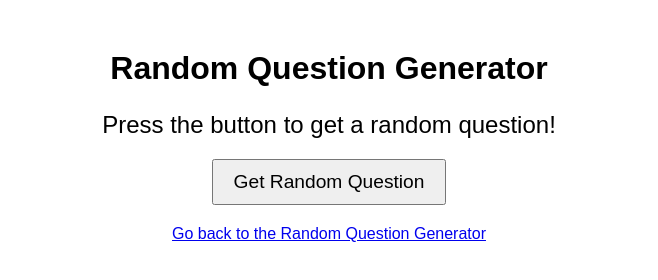
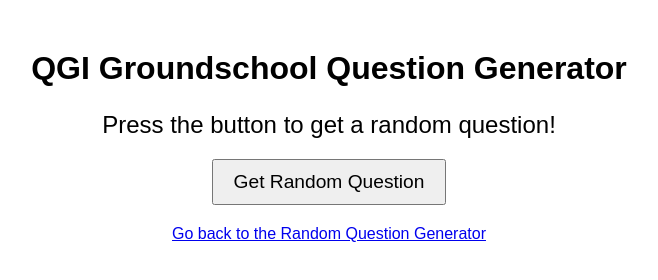
Before and after one commit to HSmith644/QGI-groundschool, a plain HTML site: page QGI-index.html in a window 1280 px wide. Shown: the whole page, without its empty margins (311-969 px from the left). Drawn offline with Linux system fonts and the light colour scheme.

Commit message:
Update QGI-index.html

```diff
--- a/QGI-index.html
+++ b/QGI-index.html
@@ -27,7 +27,7 @@
     </style>
 </head>
 <body>
-    <h1>Random Question Generator</h1>
+    <h1>QGI Groundschool Question Generator</h1>
     <p id="question">Press the button to get a random question!</p>
     <button onclick="generateRandomQuestion()">Get Random Question</button>
 
```
